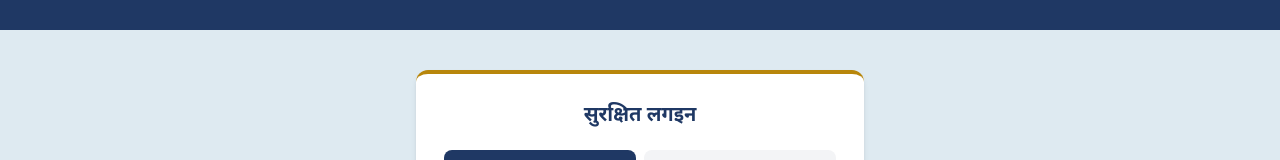
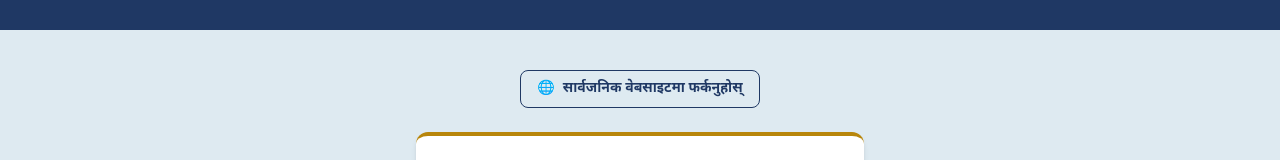
Before and after one commit to deserttodestiny-commits/ncas-system, a React (Vite) app: page / in a window 1280 px wide. Shown: the part 194-354 px from the top of the page. Built offline with nearby package versions, Linux system fonts and the light colour scheme; no server answers; what nepali-date-converter would draw is missing.

Commit message:
Add public website return links

```diff
--- a/src/components/SidebarLayout.jsx
+++ b/src/components/SidebarLayout.jsx
@@ -1,6 +1,7 @@
 import { useState } from 'react'
 import { NavLink, useNavigate } from 'react-router-dom'
 import { useAuth } from '../context/AuthContext'
+import { PUBLIC_SITE_URL } from '../lib/publicSite'
 
 export default function SidebarLayout({ title, subtitle, navItems, children }) {
   const [open, setOpen] = useState(false)
@@ -51,6 +52,12 @@ export default function SidebarLayout({ title, subtitle, navItems, children }) {
           ))}
         </nav>
         <div className="p-3 border-t border-white/10">
+          <a
+            href={PUBLIC_SITE_URL}
+            className="w-full flex items-center gap-3 px-3 py-3 text-sm font-medium text-blue-100 hover:bg-white/10 rounded-lg"
+          >
+            <span className="text-base">🌐</span> सार्वजनिक वेबसाइट
+          </a>
           <button
             onClick={handleLogout}
             className="w-full flex items-center gap-3 px-3 py-3 text-sm font-medium text-blue-100 hover:bg-white/10 rounded-lg"
--- /dev/null
+++ b/src/lib/publicSite.js
@@ -0,0 +1 @@
+export const PUBLIC_SITE_URL = 'https://www.ncas.org.np'
--- a/src/pages/Landing.jsx
+++ b/src/pages/Landing.jsx
@@ -4,6 +4,7 @@ import { useAuth } from '../context/AuthContext'
 import { useUi } from '../context/UiContext'
 import { load } from '../data/storage'
 import { isSupabaseConfigured } from '../lib/supabase'
+import { PUBLIC_SITE_URL } from '../lib/publicSite'
 
 export default function Landing() {
   const navigate = useNavigate()
@@ -62,6 +63,14 @@ export default function Landing() {
       </header>
 
       <main className="flex-1 max-w-5xl mx-auto w-full px-6 py-10">
+        <div className="text-center mb-6">
+          <a
+            href={PUBLIC_SITE_URL}
+            className="inline-flex items-center gap-2 rounded-lg border border-ncas-dark px-4 py-2 text-sm font-semibold text-ncas-dark hover:bg-white"
+          >
+            <span aria-hidden="true">🌐</span> सार्वजनिक वेबसाइटमा फर्कनुहोस्
+          </a>
+        </div>
         {loading ? (
           <p className="text-center text-gray-600">खाता जाँचिँदैछ...</p>
         ) : isSupabaseConfigured ? (
```
